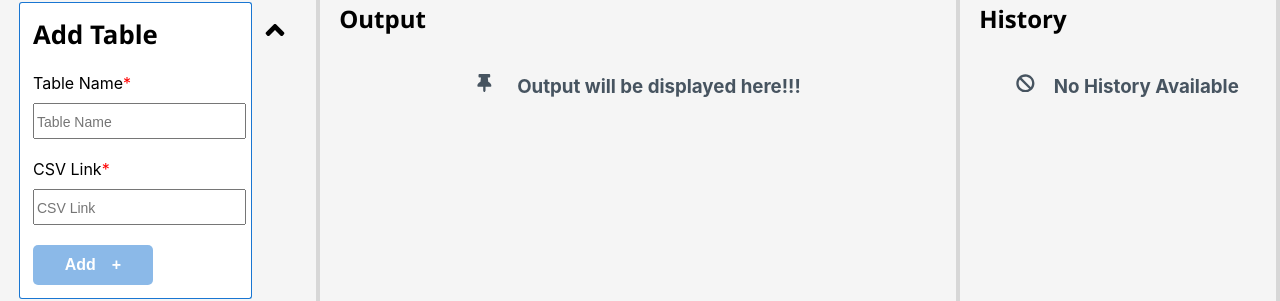
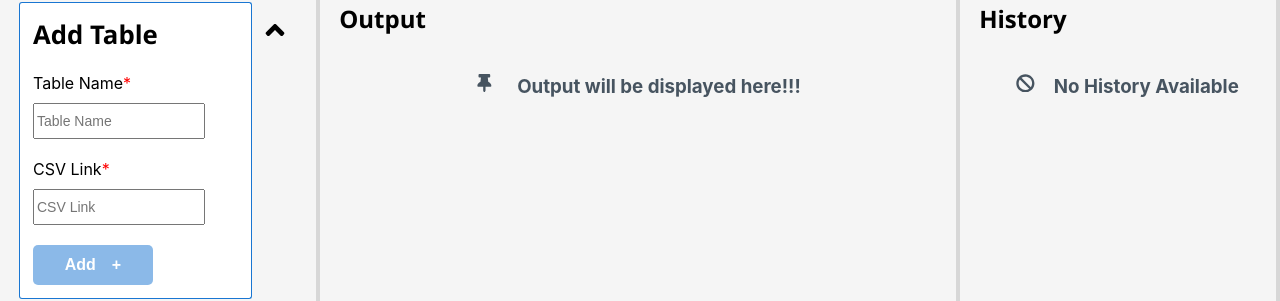
Before and after one commit to kunal351411/sql-editor, a React (Create React App) app: page / in a window 1280 px wide. Both pictures are taken after a click on the element 275 px from the left and 499 px from the top of the page. Shown: the part 466-767 px from the top of the page. Built offline with nearby package versions, Linux system fonts and the light colour scheme.

Commit message:
fix screenshot

```diff
--- a/src/components/table-form/TableForm.css
+++ b/src/components/table-form/TableForm.css
@@ -20,17 +20,27 @@
 }
 
 .form-control {
-  display: block;
 
-    height: 30px;
-    width: 100%;
+  height: 30px;
+  width: 80%;
 
-  font-size: 20px;
+  font-size: 16px;
 }
 
 .form-group input::placeholder {
   font-size: 14px;
   font-weight: 400;
+}
+
+.correct {
+  margin-left: 5px;
+  color: green;
+}
+
+.incorrect {
+  margin-left: 5px;
+
+  color: red;
 }
 
 .submit {
--- a/src/components/table-form/TableForm.jsx
+++ b/src/components/table-form/TableForm.jsx
@@ -9,12 +9,21 @@ const TableForm = ({openForm}) => {
         name: '',
         link: ''
     });
+    const [ isLinkCorrect, setIsLinkCorrect ] = useState(null);
 
     const setSavedTablesState = useSetRecoilState(savedTablesState);
 
     const handleInputChange = (event) => {
         const name = event.target.name;
         const value = event.target.value;
+
+        if(name === 'link')
+        {
+            if(/^(https?:\/\/)?api\.github\.com\/.*$/.test(value))
+                setIsLinkCorrect(true);
+            else
+                setIsLinkCorrect(false);
+        }
 
         setFormData(prevData => ({
             ...prevData,
@@ -58,10 +67,11 @@ const TableForm = ({openForm}) => {
         </div>
         <div className='form-group'>
             <label className='required'>CSV Link</label>
-            <input name="link" value={formData.link} onChange={handleInputChange} type='text' className='form-control' placeholder='CSV Link' required/>
+            <input name="link" value={formData.link} onChange={handleInputChange} type='text' className='form-control'  placeholder='CSV Link' required/>
+            <span className={isLinkCorrect !== null && (isLinkCorrect ? 'correct' : 'incorrect')}>{isLinkCorrect !== null && (isLinkCorrect ? 'o.k.' : 'x')}</span>
         </div>
         <div className='btn'>
-            <button disabled={formData.name === '' || formData.link === ''} className='submit' type='submit'>Add&emsp;+</button>
+            <button disabled={formData.name === '' || !isLinkCorrect} className='submit' type='submit'>Add&emsp;+</button>
         </div>
       </form>
     </div>
```
Also changed, not shown: src/assets/screenshots/speedlab-desktop.png (renamed from src/assets/screenshots/sppedlab-desktop.png).
